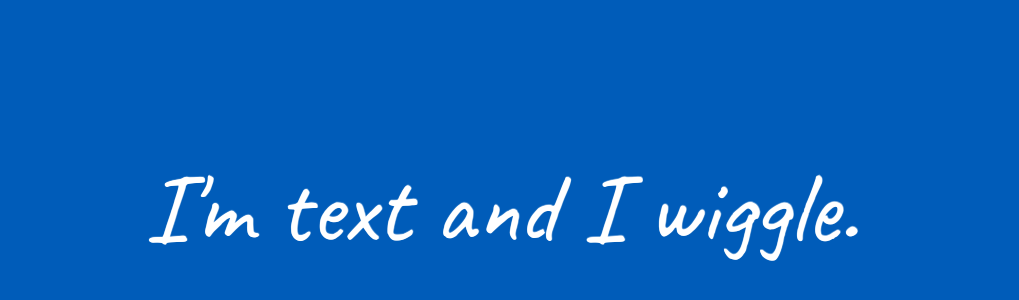
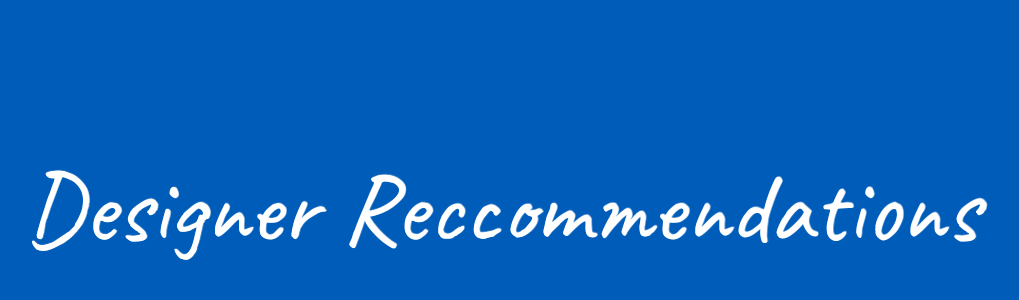
Before and after one commit to pprply/Wiggly-text, a plain HTML site: page index.html in a window 1280 px wide. Shown: the part 192-492 px from the top of the page, without its empty margins (139-1158 px from the left). Drawn offline with Linux system fonts and the light colour scheme.

Commit message:
Update index.html

```diff
--- a/index.html
+++ b/index.html
@@ -8,7 +8,7 @@
 </head>
 <body>
     <section class="container">
-        <span class="squiggly-doo-da">I'm text and I wiggle.</span>
+        <span class="squiggly-doo-da">Designer Reccommendations</span>
     </section>
 
     <script src="script.js"></script>
```
